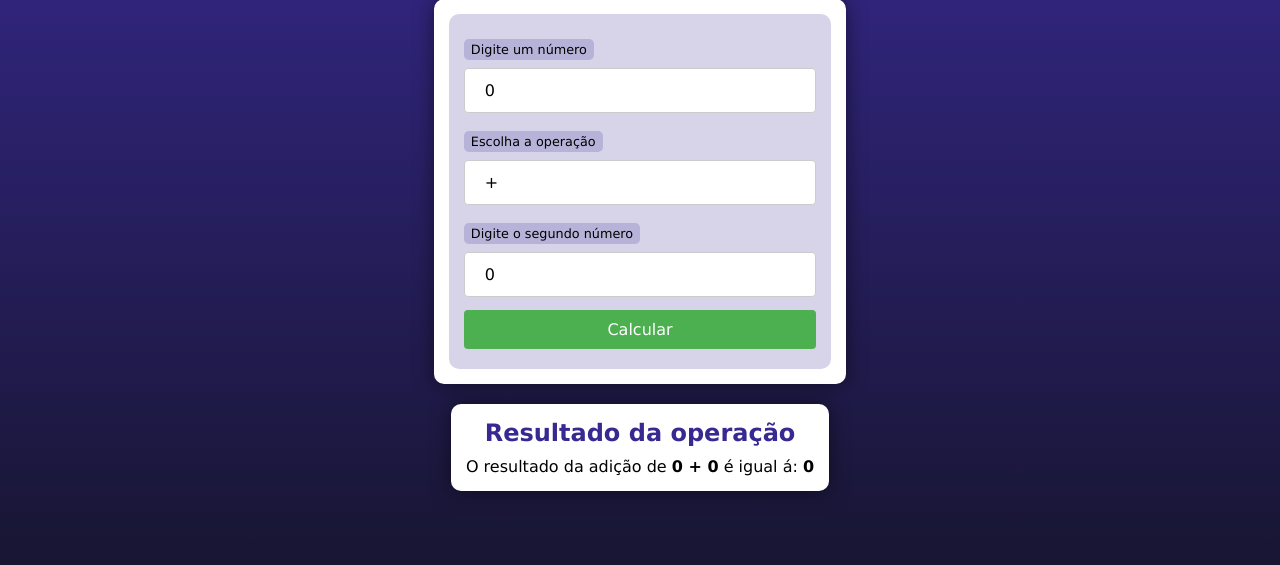
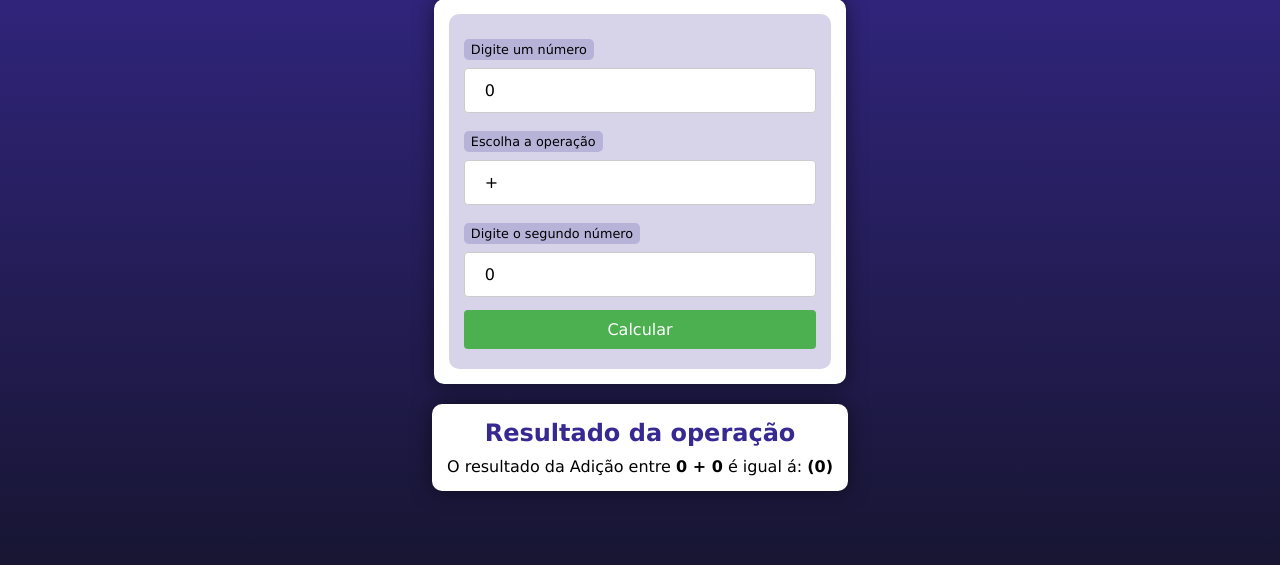
Before and after one commit to Wesley333/php, a PHP site: page / in a window 1280 px wide. Shown: the part 179-744 px from the top of the page. Run offline with PHP 8.4, Linux system fonts and the light colour scheme.

Commit message:
Update index.php

```diff
--- a/Calculadora/index.php
+++ b/Calculadora/index.php
@@ -40,19 +40,19 @@
         if ($op) {
             if ($op == '+') {
                 $total = $n1 + $n2;
-                echo "O resultado da adição de <strong>$n1 $op $n2</strong> é igual á: <strong>$total</strong>";
+                echo "O resultado da Adição entre <strong>$n1 $op $n2</strong> é igual á: <strong>($total)</strong>";
             } elseif ($op == '-') {
                 $total = $n1 - $n2;
-                echo "O resultado da subtração de <strong>$n1 $op $n2</strong> é igual á: <strong>$total</strong>";
+                echo "O resultado da Subtração entre <strong>$n1 $op $n2</strong> é igual á: <strong>($total)</strong>";
             } elseif ($op == '*') {
                 $total = $n1 * $n2;
-                echo "O resultado da multiplicação de <strong>$n1 $op $n2</strong> é igual á: <strong>$total</strong>";
+                echo "O resultado da Multiplicação entre <strong>$n1 $op $n2</strong> é igual á: <strong>($total)</strong>";
             } elseif ($op == '/') {
                 $total = $n1 / $n2;
-                echo "O resultado da divisão de <strong>$n1 $op $n2</strong> é igual á: <strong>$total</strong>";
+                echo "O resultado da Divisão entre <strong>$n1 $op $n2</strong> é igual á: <strong>($total)</strong>";
             } elseif ($op == '%') {
                 $total = $n1 % $n2;
-                echo "O resto da divisão de <strong>$n1 $op $n2</strong> é igual á: <strong>$total</strong>";
+                echo "O resto da divisão entre <strong>$n1 $op $n2</strong> é igual á: <strong>($total)</strong>";
             }
         }
         ?>
```
